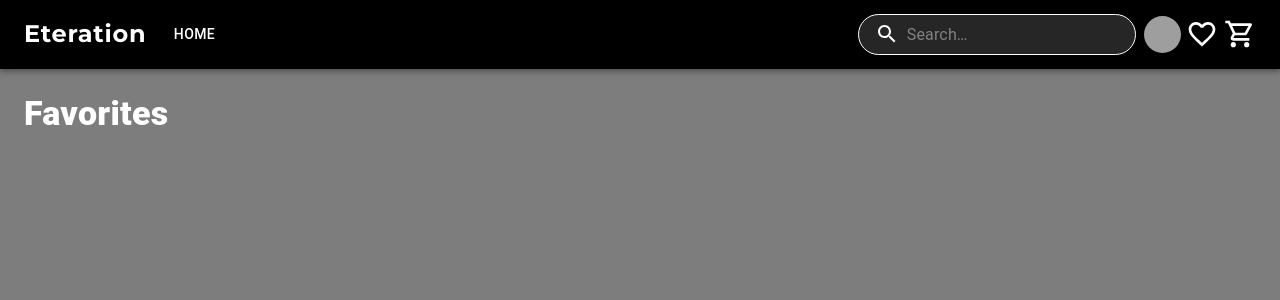
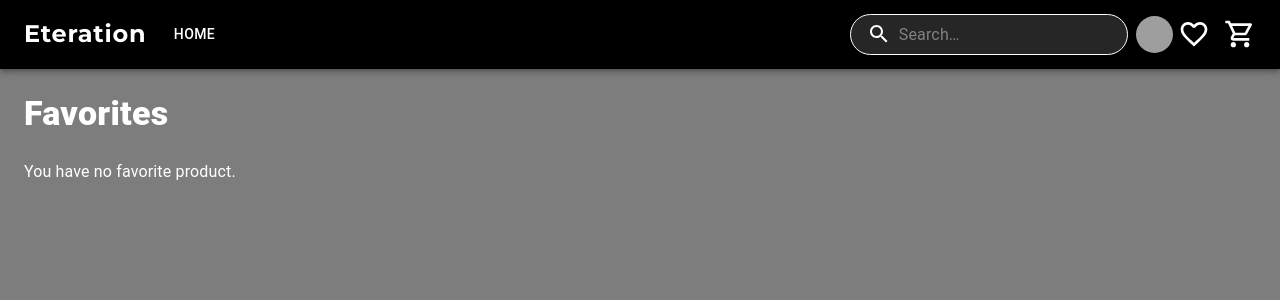
Before and after one commit to emre15900/eteration, a Next.js app: page /favorites in a window 1280 px wide. Shown: the top 300 px of the page. Built offline with nearby package versions, Linux system fonts and the light colour scheme; grey boxes are pictures that could not be loaded.

Commit message:
update favorite

```diff
--- a/src/components/header/index.tsx
+++ b/src/components/header/index.tsx
@@ -249,14 +249,13 @@ const Header = React.memo(() => {
 
             <Link href="/favorites">
               <Tooltip title="Favorites">
-                <IconButton sx={{ p: 0 }}>
+                <IconButton sx={{ p: 0, ml: .7, mr: 1.7 }}>
                   <Badge badgeContent={favoritesCount} color="error">
                     <FavoriteBorderIcon
                       sx={{
                         fontSize: 32,
                         color: "#ffffff",
-                        ml: 0.7,
-                        mr: 0.7,
+
                         display: { xs: "none", md: "block" },
                       }}
                     />
--- a/src/pages/favorites/index.tsx
+++ b/src/pages/favorites/index.tsx
@@ -1,28 +1,17 @@
-import React, { useEffect, useState } from "react";
+import React from "react";
 import { useSelector } from "react-redux";
 import { selectFavorites } from "@/store/apps/favoritesSlice";
 import { RootState } from "@/store/store";
-import { Typography, Grid, Container } from "@mui/material";
+import { Typography, Grid, Container, CircularProgress } from "@mui/material";
 import ProductCard from "@/components/productCard";
-import { Product } from "@/interfaces/product";
 
 const Favorites = () => {
-  const [favoriteProducts, setFavoriteProducts] = useState<
-    Product[] | undefined
-  >(undefined);
   const favoriteIds = useSelector((state: RootState) => selectFavorites(state));
   const products = useSelector((state: RootState) => state.products.products);
 
-  useEffect(() => {
-    const storedFavorites = localStorage.getItem("favorites");
-    if (storedFavorites) {
-      const parsedFavorites: number[] = JSON.parse(storedFavorites);
-      const filteredProducts = products.filter((product: Product) =>
-        parsedFavorites.includes(product.id)
-      );
-      setFavoriteProducts(filteredProducts);
-    }
-  }, [products]);
+  const favoriteProducts = products.filter((product) =>
+    favoriteIds.includes(product.id)
+  );
 
   return (
     <Container maxWidth="xl">
@@ -33,14 +22,19 @@ const Favorites = () => {
         >
           Favorites
         </Typography>
-        <Grid container spacing={3}>
-          {favoriteProducts &&
-            favoriteProducts.map((product: Product) => (
+        {favoriteProducts.length === 0 ? (
+          <Typography variant="subtitle1" sx={{ color: "#ffffff", mt: 2 }}>
+            You have no favorite product.
+          </Typography>
+        ) : (
+          <Grid container spacing={3}>
+            {favoriteProducts.map((product) => (
               <Grid item sm={12} md={4} lg={3} key={product.id}>
-                <ProductCard product={product} />
+                <ProductCard key={product.id} product={product} />
               </Grid>
             ))}
-        </Grid>
+          </Grid>
+        )}
       </Grid>
     </Container>
   );
```
Also changed, not shown: src/interfaces/product.ts (deleted, +0 -9 lines).
